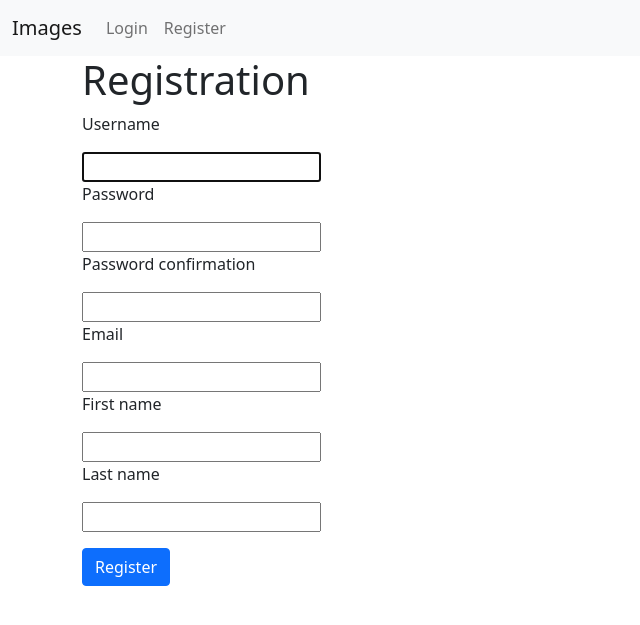
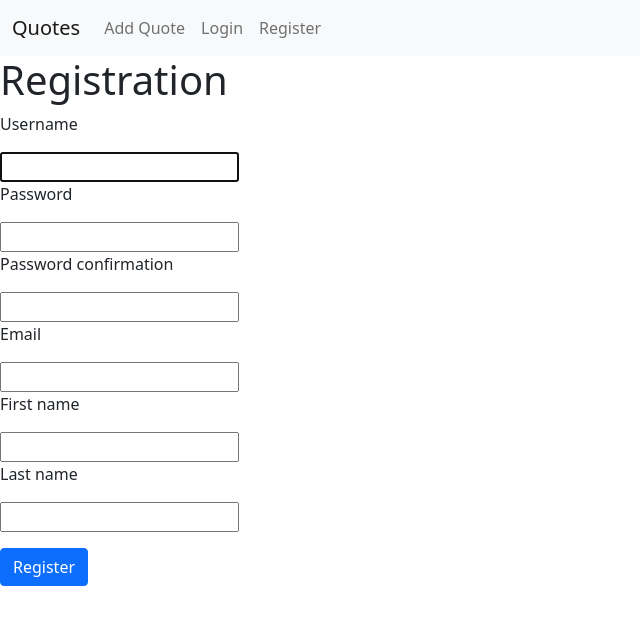
Before and after one commit to Nooruzbai/homework_72, a Django app: page /accounts/register/ in a window 1280 px wide. Shown: the top 625 px of the page, without its empty margins (0-640 px from the left). Run offline with Django 4.2, Linux system fonts and the light colour scheme; some libraries are stand-ins or nearby versions.

Commit message:
Finished

```diff
--- a/source/accounts/templates/login.html
+++ b/source/accounts/templates/login.html
@@ -1,4 +1,4 @@
-{% extends 'base.html' %}
+{% extends 'index.html' %}
 
 {% block content %}
     <div class="container">
--- a/source/accounts/templates/registration.html
+++ b/source/accounts/templates/registration.html
@@ -1,4 +1,4 @@
-{% extends 'base.html' %}
+{% extends 'index.html' %}
 
 {% block title %}Registration{% endblock %}
 
--- a/source/homework_72/urls.py
+++ b/source/homework_72/urls.py
@@ -20,5 +20,4 @@ urlpatterns = [
     path('admin/', admin.site.urls),
     path('accounts/', include('accounts.urls')),
     path('', include('quotes_api.urls')),
-
 ]
--- a/source/quotes_api/models.py
+++ b/source/quotes_api/models.py
@@ -12,7 +12,7 @@ class Quote(models.Model):
     name = models.CharField(max_length=100, blank=True, null=True, verbose_name='Name')
     email = models.EmailField(max_length=100, blank=False, null=False, verbose_name='Email')
     ranking = models.IntegerField(default=0, verbose_name='Ranking')
-    status = models.TextField(default=CHOICES[0], choices=CHOICES, null=False, blank=False, verbose_name='Status')
+    status = models.TextField(default=CHOICES[0][0], choices=CHOICES, null=False, blank=False, verbose_name='Status')
     date_created = models.DateTimeField(auto_now_add=True, verbose_name='DateTime')
 
     def __str__(self):
--- a/source/quotes_api/serializers.py
+++ b/source/quotes_api/serializers.py
@@ -21,3 +21,8 @@ class QuoteUpdateSerializer(serializers.ModelSerializer):
     class Meta:
         model = Quote
         fields = ('text', 'status', )
+
+
+class RankingSerializer(serializers.ModelSerializer):
+    class Meta:
+        fields = ('ranking',)
--- a/source/quotes_api/static/js/index.js
+++ b/source/quotes_api/static/js/index.js
@@ -0,0 +1,266 @@
+async function make_request(url, context) {
+    let response = await fetch(url, context);
+    console.log(response)
+    if (response.ok) {
+        console.log('OK')
+        return await response.json();
+    } else {
+        console.log('Not Successful')
+        let error = new Error(response.statusText);
+        error.response = response;
+        error_res = await response.json()
+        console.log(error_res.error)
+        return error_res;
+    }
+}
+
+// Getting CSRFToken
+let get_csrf_token = async function () {
+    let url = "api/get-csrf-token/"
+    let request_csrf_token = await make_request(url, {method: "GET"});
+}
+
+
+function getCookie(name) {
+    let cookieValue = null;
+    if (document.cookie && document.cookie !== '') {
+        let cookies = document.cookie.split(';');
+        for (let i = 0; i < cookies.length; i++) {
+            let cookie = cookies[i].trim();
+            // Does this cookie string begin with the name we want?
+            if (cookie.substring(0, name.length + 1) === (name + '=')) {
+                cookieValue = decodeURIComponent(cookie.substring(name.length + 1));
+                break;
+            }
+        }
+    }
+    return cookieValue;
+}
+
+
+get_csrf_token();
+let csrf_token = getCookie('csrftoken');
+
+
+// Getting all the quotes
+let get_quotes = async function (event) {
+    let url = '/get/quotes/';
+
+
+    if (document.getElementById('container1')) {
+        let form = document.getElementById('container1')
+        form.hidden = true
+    }
+    if (document.getElementById('innerDiv')) {
+        let reapeted_div = document.getElementById('innerDiv')
+        reapeted_div.remove()
+    }
+
+    let main_container = document.getElementById('container')
+    let inner_div = document.createElement('div')
+    inner_div.id = "innerDiv"
+    main_container.appendChild(inner_div)
+    // let url = event.target.dataset.articlesUrl;
+    let data = await make_request(url, {method: "GET"})
+
+    for (let i = 0; i < data.length; i++) {
+        let quote_result = quote(data[i].id, data[i].text, data[i].name, data[i].email, data[i].ranking, data[i].status, data[i].data_created)
+        inner_div.appendChild(quote_result)
+
+    }
+
+
+// Hanging event to buttons to see details
+    const buttons = document.querySelectorAll('.button_for_detail');
+    const delete_buttons = document.querySelectorAll('.delete_buttons')
+
+    buttons.forEach(button => {
+        button.addEventListener('click', (e) => quote_details(e))
+    });
+
+    delete_buttons.forEach(button => {
+        button.addEventListener('click', (e) => delete_quote(e))
+    });
+
+    const plus_buttons = document.querySelectorAll('.plus_buttons')
+    const minus_buttons = document.querySelectorAll('.minus_buttons')
+    console.log(plus_buttons)
+
+    plus_buttons.forEach(button => {
+        button.addEventListener('click', (e) => math_button(e))
+    });
+
+    minus_buttons.forEach(button => {
+        button.addEventListener('click', (e) => math_button(e))
+    });
+
+}
+
+// Function to create quote
+let create_quote = async function (event) {
+    let url = event.target.dataset.quoteUrl
+
+
+    let main_container = document.getElementById('container1');
+
+    let text = document.getElementById('text').value;
+    let name = document.getElementById('name').value;
+    let email = document.getElementById('email').value;
+
+    let data = JSON.stringify({"text": text, "name": name, "email": email})
+    let request_data = await make_request(url, {
+        method: "POST",
+        body: data,
+        headers: {"Content-type": "application/json", "X-CSRFToken": csrf_token}
+    })
+
+    get_quotes()
+    console.log(data)
+}
+
+
+// Base function to see one quote
+function quote(id, text, name, email, ranking, status) {
+
+    let div_for_quote = document.createElement('div')
+
+    let quote_text = document.createElement("p")
+    quote_text.innerText = `${text}`
+    let quote_name = document.createElement('p')
+    quote_name.innerText = `${name}`
+    let quote_email = document.createElement('p')
+    quote_email.innerText = `${email}`
+
+
+    let quote_ranking = document.createElement('p')
+    quote_ranking.innerText = `${ranking}`
+    quote_ranking.id = id
+
+    let minus_button = document.createElement('button')
+    minus_button.className = "minus_buttons"
+    minus_button.innerText = "-"
+    minus_button.style.color = "red"
+    minus_button.dataset.number = id
+    minus_button.dataset.sign = "-"
+
+    let plus_button = document.createElement('button')
+    plus_button.className = "plus_buttons"
+    plus_button.innerText = "+"
+    plus_button.style.color = "red"
+    plus_button.dataset.number = id
+    plus_button.dataset.sign = "+"
+
+
+    let quote_status = document.createElement('p')
+    quote_status.innerText = `${status}`
+    let detail_view_button = document.createElement('button')
+    detail_view_button.innerText = "Details"
+    detail_view_button.className = "button_for_detail"
+    detail_view_button.dataset.number = id
+    let delete_button = document.createElement("button")
+    delete_button.innerText = "Delete"
+    delete_button.className = "delete_buttons"
+    delete_button.dataset.number = id
+
+
+    div_for_quote.appendChild(quote_text)
+    div_for_quote.appendChild(quote_name)
+    div_for_quote.appendChild(quote_email)
+    div_for_quote.appendChild(quote_ranking)
+    div_for_quote.appendChild(minus_button)
+    div_for_quote.appendChild(plus_button)
+    div_for_quote.appendChild(quote_status)
+    div_for_quote.appendChild(detail_view_button)
+    div_for_quote.appendChild(delete_button)
+    console.log(div_for_quote)
+    return div_for_quote
+}
+
+// Function to see a quote_form
+let get_quote_form = function (event) {
+
+    if (document.getElementById('innerDiv')) {
+        let remove_element = document.getElementById("innerDiv")
+        remove_element.remove()
+    }
+
+    if (document.getElementById('quote_detail')) {
+        let repeated_element = document.getElementById('quote_detail')
+        repeated_element.remove()
+
+    }
+    let quote_form = document.getElementById('container1')
+    quote_form.hidden = false
+};
+
+
+// Function to see quote detail
+let quote_details = async function (event) {
+
+    let quote_id = parseInt(event.target.dataset.number)
+    let url = `/quotes/${quote_id}/`;
+    let data = await make_request(url, {method: "GET"})
+    console.log(data)
+
+    if (document.getElementById('innerDiv')) {
+        let remove_element = document.getElementById("innerDiv")
+        remove_element.remove()
+    }
+
+    if (document.getElementById('quote_detail')) {
+        let repeated_element = document.getElementById('quote_detail')
+        repeated_element.remove()
+
+    }
+
+    let container = document.getElementById('container')
+    let quote_detail = document.createElement('div')
+    quote_detail.id = 'quote_detail'
+    let div_for_quote = quote(data.id, data.text, data.name, data.email, data.ranking, data.status, data.date_created)
+    quote_detail.appendChild(div_for_quote)
+    container.appendChild(quote_detail)
+
+}
+
+// Function to delete a quote
+let delete_quote = async function (event) {
+
+    let quote_id = parseInt(event.target.dataset.number)
+    let url = `/quotes/${quote_id}/`;
+    let data = await make_request(url, {
+        method: "DELETE",
+        headers: {"Content-type": "application/json", "X-CSRFToken": csrf_token}
+    })
+
+    get_quotes()
+}
+
+let math_button = async function (event) {
+    let quote_id = parseInt(event.target.dataset.number)
+    let url = `quote/ranking/${quote_id}/`
+    let sign = event.target.dataset.sign
+    console.log(sign)
+    let data = JSON.stringify({"sign": sign})
+    console.log(event.target.dataset.plus)
+
+    let request_data = await make_request(url, {
+        method: "POST",
+        body: data,
+        headers: {"Content-type": "application/json", "X-CSRFToken": csrf_token}
+    })
+
+
+    let ranking = document.getElementById(`${quote_id}`)
+    console.log(request_data)
+    ranking.innerText = `${request_data.ranking}`
+
+
+}
+
+
+let quotes_form = document.getElementById('add_quote_form')
+quotes_form.addEventListener("click", get_quote_form)
+
+
+let quotes_list = document.getElementById('quotes_list')
+quotes_list.addEventListener("click", get_quotes)
--- a/source/quotes_api/templates/base.html
+++ b/source/quotes_api/templates/index.html
@@ -16,7 +16,7 @@
 <header>
     <nav class="navbar navbar-expand-lg navbar-light bg-light">
         <div class="container-fluid">
-            <a class="navbar-brand" href="#">Images</a>
+            <a class="navbar-brand" id = "quotes_list">Quotes</a>
             <button class="navbar-toggler" type="button" data-bs-toggle="collapse" data-bs-target="#navbarNavAltMarkup"
                     aria-controls="navbarNavAltMarkup" aria-expanded="false" aria-label="Toggle navigation">
                 <span class="navbar-toggler-icon"></span>
@@ -24,6 +24,9 @@
 
             <div class="collapse navbar-collapse" id="navbarNav">
                 <ul class="navbar-nav">
+                    <li class="nav-item">
+                        <a class="nav-link" id="add_quote_form">Add Quote</a>
+                    </li>
                     {% if not user.is_authenticated %}
                         <li class="nav-item">
                             <a class="nav-link" href="{% url 'accounts:login' %}">Login</a>
@@ -44,19 +47,37 @@
 </header>
 
 
-<div class="container">
-    {% block content %}
+{% block content %}
+
+<div class="container" id="container">
+
+<div class="container1" id="container1" hidden>
+
+    <div class="inputs">
+        <label for="text">Text:</label>
+        <input type="text" id="text" name="text"><br><br>
+
+        <label for="name">Name:</label>
+        <input type="text" id="name" name="name"><br><br>
+
+        <label for="email">Email:</label>
+        <input type="text" id="email" name="email"><br><br>
+
+        <input type="submit" onclick="create_quote(event)" value="Create Quote" data-quote-url="{% url "quotes_api:article_list_create_view" %}"
+    </div>
+
+</div>
+
+</div>
 
 
+{% endblock %}
 
 
-    {% endblock %}
-</div>
-
-  <script type="text/javascript" src="{% static 'js/index.js' %}">
+<script type="text/javascript" src="{% static 'js/index.js' %}">
 
 
-  </script>
+</script>
 
 
 </body>
--- a/source/quotes_api/urls.py
+++ b/source/quotes_api/urls.py
@@ -1,10 +1,13 @@
 from django.urls import path
 
-from quotes_api.views import QuoteListCreateView, QuoteEditView
+from quotes_api.views import QuoteListCreateView, QuoteEditView, IndexView, get_csrf_token, RankingView
 
 app_name = 'quotes_api'
 
 urlpatterns = [
+    path('', IndexView.as_view(), name='index'),
     path('get/quotes/', QuoteListCreateView.as_view(), name='article_list_create_view'),
-    path('quotes/<int:pk>/', QuoteEditView.as_view(), name='article_single_object_view')
+    path('quotes/<int:pk>/', QuoteEditView.as_view(), name='article_single_object_view'),
+    path("get-csrf-token/", get_csrf_token, name="get_csrf_token"),
+    path('quote/ranking/<int:pk>/', RankingView.as_view(), name="raking_view")
 ]
```
Also changed, not shown: source/homework_72/settings.py (+9 -2 lines), source/quotes_api/views.py (+96 -11 lines).
